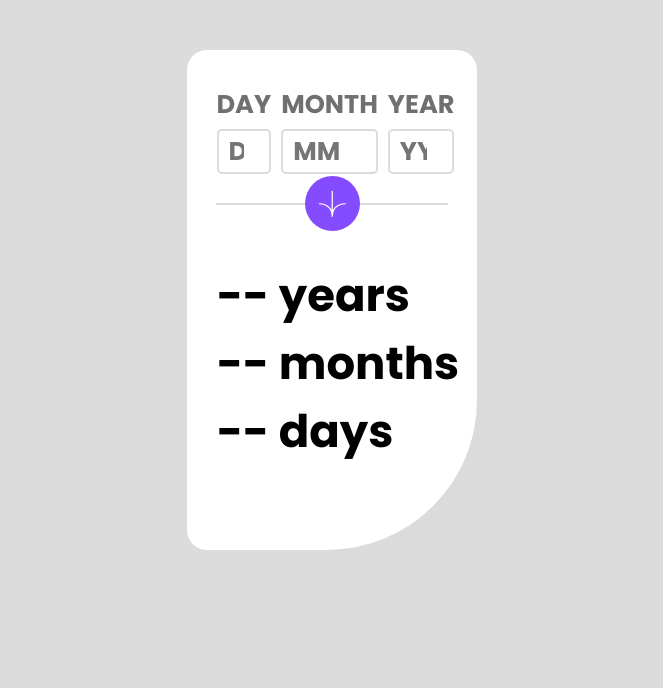
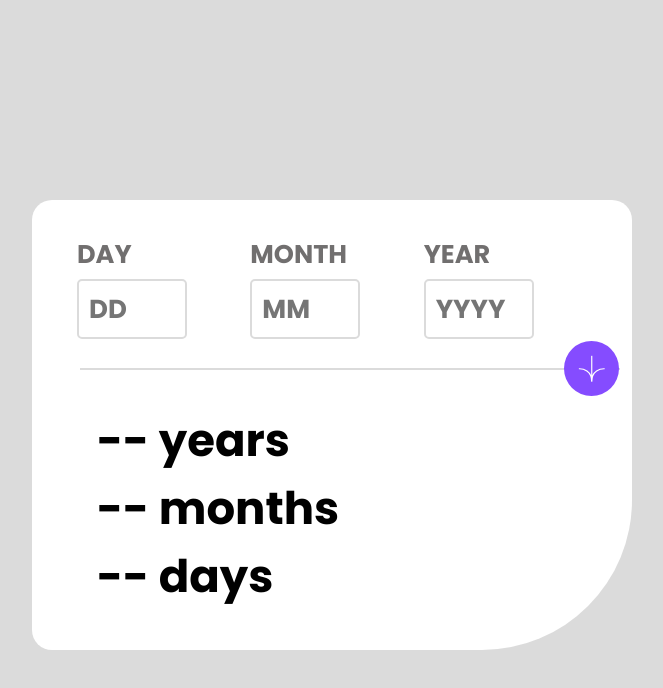
Before and after one commit to GuilhermeHenrii/Desafio_frontendMentor_appCalculaIdade, a website built with webpack: page public/index.html in a window 1280 px wide. Shown: the whole page, without its empty margins (308-971 px from the left). Built offline with nearby package versions, Linux system fonts and the light colour scheme.

Commit message:
aplicando media queries para desktop e alguns ajustes

```diff
--- a/src/assets/css/style.css
+++ b/src/assets/css/style.css
@@ -8,7 +8,7 @@
     }
 
     .card{
-        width: 70%;
+        width: 65%;
     }
 
     .age-result{
@@ -17,5 +17,30 @@
 }
 
 @media screen and (min-width: 992px) {
+    html{
+        display: flex;
+        justify-content: center;
+        align-items: center;
+    }
+    .card{
+        width: 600px;
+        height: 450px;
+    }
 
+    .inputs{
+        width: 110px;
+        height: 60px;
+        font-size: 26px;
+    }
+
+    .age-result{
+        margin-left: 65px;
+    }
+
+    .line{
+        width: 90%;
+        justify-content: end;
+        margin-left: 48px;
+        margin-top: 60px;
+    }
 }
```
